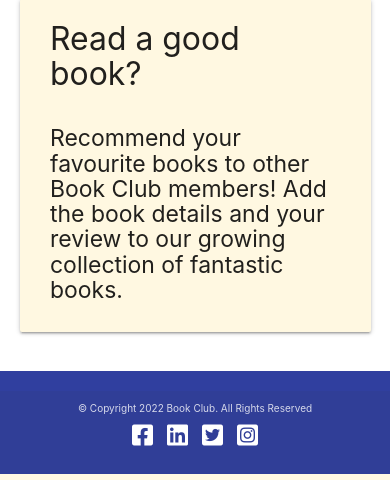
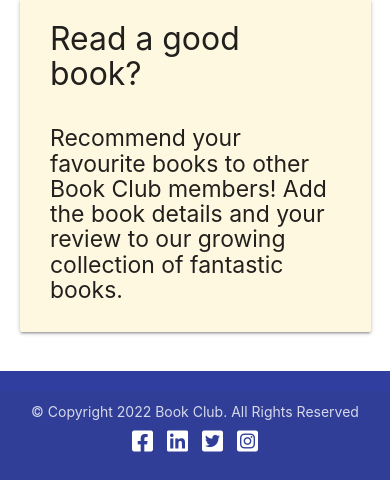
Before and after one commit to Code-Institute-Submissions/Sarah-LB-Milestone3_BookClub_DecResub, a Flask app: page / in a window 390 px wide. Shown: the part 754-1234 px from the top of the page. Run offline with Flask 2, Linux system fonts and the light colour scheme; some libraries are stand-ins or nearby versions.

Commit message:
fix overlay issue on mobile navbar detailed in readme and changed styling of footer

```diff
--- a/static/css/style.css
+++ b/static/css/style.css
@@ -35,10 +35,6 @@
 
 .brand-logo {
     padding-left: 12px !important;
-}
-
-#mobile-demo li a{
-    z-index: 99;
 }
 
 /* ------------------------------------------------------------------------------Home.html*/
@@ -124,7 +120,4 @@ main {
         margin-top: 2px;
         }
 
-    .copyright {
-        font-size: x-small;
-    }
 }
--- a/templates/base.html
+++ b/templates/base.html
@@ -11,7 +11,7 @@
             crossorigin="anonymous"
             type="text/css"
         />
-        <link rel="stylesheet" href="https://cdnjs.cloudflare.com/ajax/libs/materialize/1.0.0/css/materialize.css" type="text/css" />
+        <link rel="stylesheet" href="https://cdnjs.cloudflare.com/ajax/libs/materialize/1.0.0/css/materialize.min.css" type="text/css" />
         <link rel="stylesheet" href="https://cdnjs.cloudflare.com/ajax/libs/rateYo/2.3.2/jquery.rateyo.min.css" />
         <link rel="preconnect" href="https://fonts.googleapis.com" />
         <link rel="preconnect" href="https://fonts.gstatic.com" crossorigin />
@@ -42,7 +42,7 @@
                         </ul>
                     </div>
                 </nav>
-
+            </div>
             <!--collapsible mobile navbar menu-->
             <ul class="sidenav" id="mobile-demo">
                 <li><h4 class="center-align light-blue-text text-darken-4"></h4></li>
@@ -57,7 +57,6 @@
                 <li><a href="{{ url_for('register') }}">Register</a></li>
                 {% endif %}
             </ul>
-            </div>
         </header>
 
         <section>
@@ -98,7 +97,7 @@
         </footer>
 
         <script src="https://code.jquery.com/jquery-3.6.0.min.js" integrity="sha256-/xUj+3OJU5yExlq6GSYGSHk7tPXikynS7ogEvDej/m4=" crossorigin="anonymous"></script>
-        <script src="https://cdnjs.cloudflare.com/ajax/libs/materialize/1.0.0/js/materialize.js"></script>
+        <script src="https://cdnjs.cloudflare.com/ajax/libs/materialize/1.0.0/js/materialize.min.js"></script>
         <script src="https://cdnjs.cloudflare.com/ajax/libs/rateYo/2.3.2/jquery.rateyo.min.js"></script>
         <script src="{{ url_for('static', filename='js/script.js') }}"></script>
         {% block scripts %} {% endblock %}
```
Lines whose indentation alone changed are shown as unchanged.
